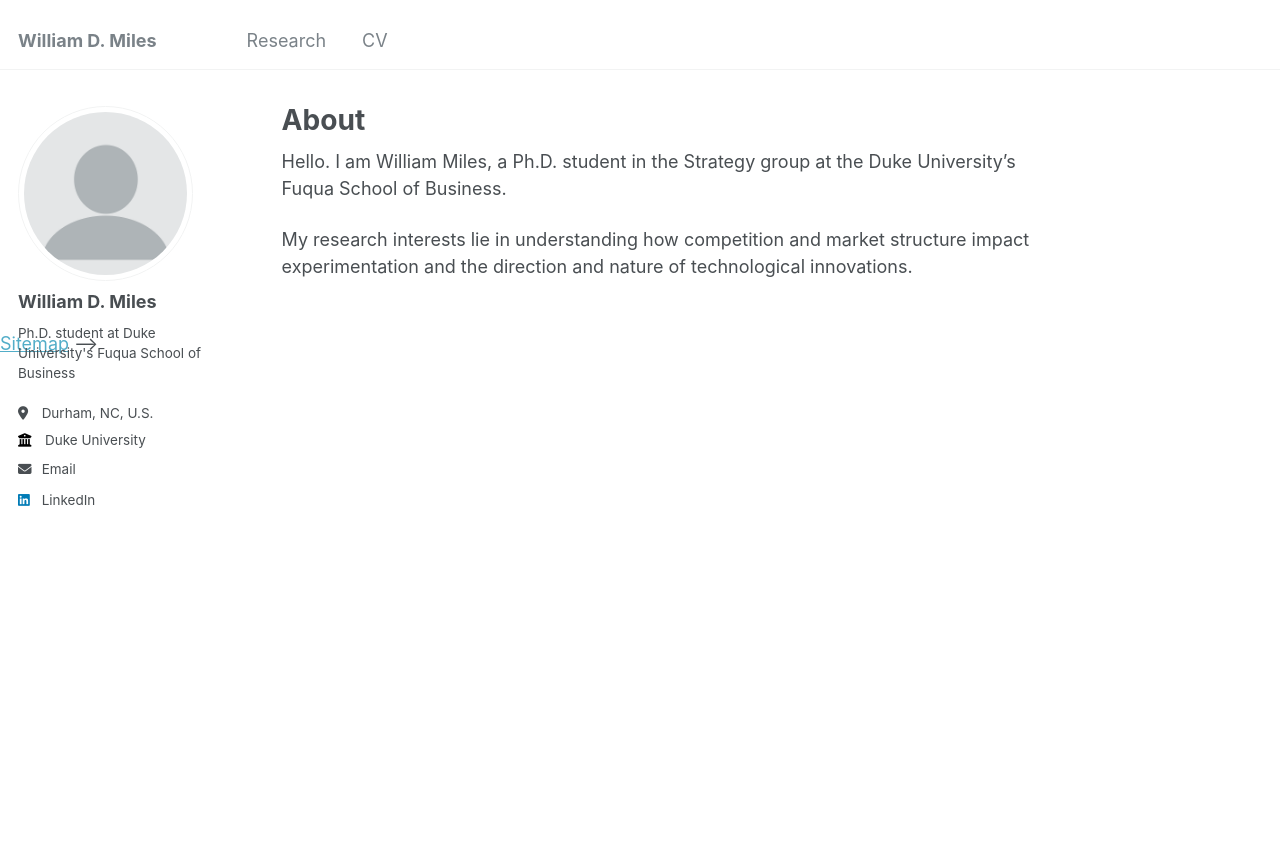
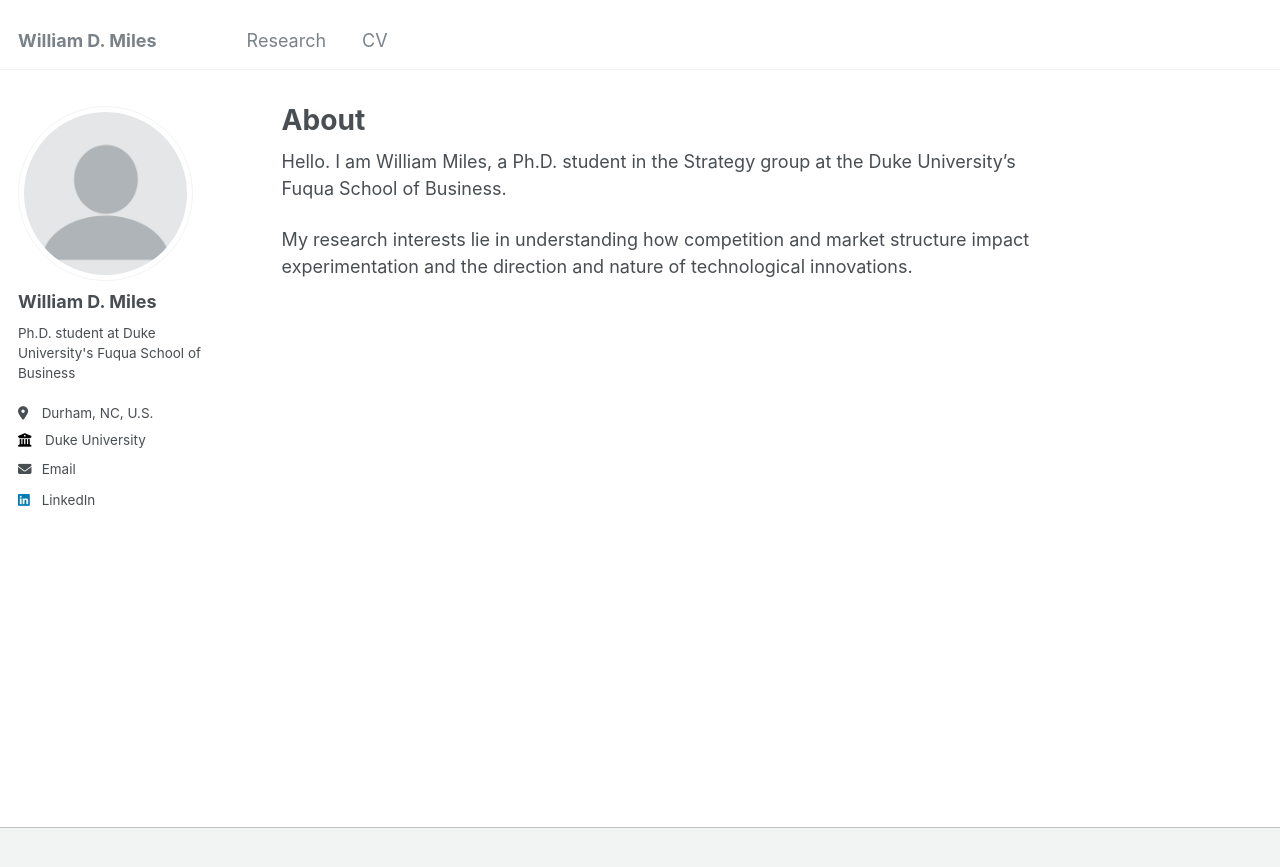
Before and after one commit to willdmiles/willdmiles.github.io, a Jekyll site: the page built from _pages/about.md, in a window 1280 px wide. Shown: the top 867 px of the page. Built offline with Jekyll 4.4.1, drawn with Linux system fonts in a browser that asks for light colours.

Commit message:
now its gone

```diff
--- a/_includes/footer/custom.html
+++ b/_includes/footer/custom.html
@@ -1,3 +1,3 @@
 <!-- start custom footer snippets -->
-<a href="/sitemap/">Sitemap</a>
+<!-- <a href="/sitemap/">Sitemap</a> -->
 <!-- end custom footer snippets -->
--- a/_layouts/default.html
+++ b/_layouts/default.html
@@ -18,12 +18,12 @@ layout: compress
 
     {{ content }}
 
-    <!-- <div class="page__footer">
+    <div class="page__footer">
       <footer>
         {% include footer/custom.html %}
         {% include footer.html %}
       </footer>
-    </div> -->
+    </div>
 
     {% include scripts.html %}
 
```
